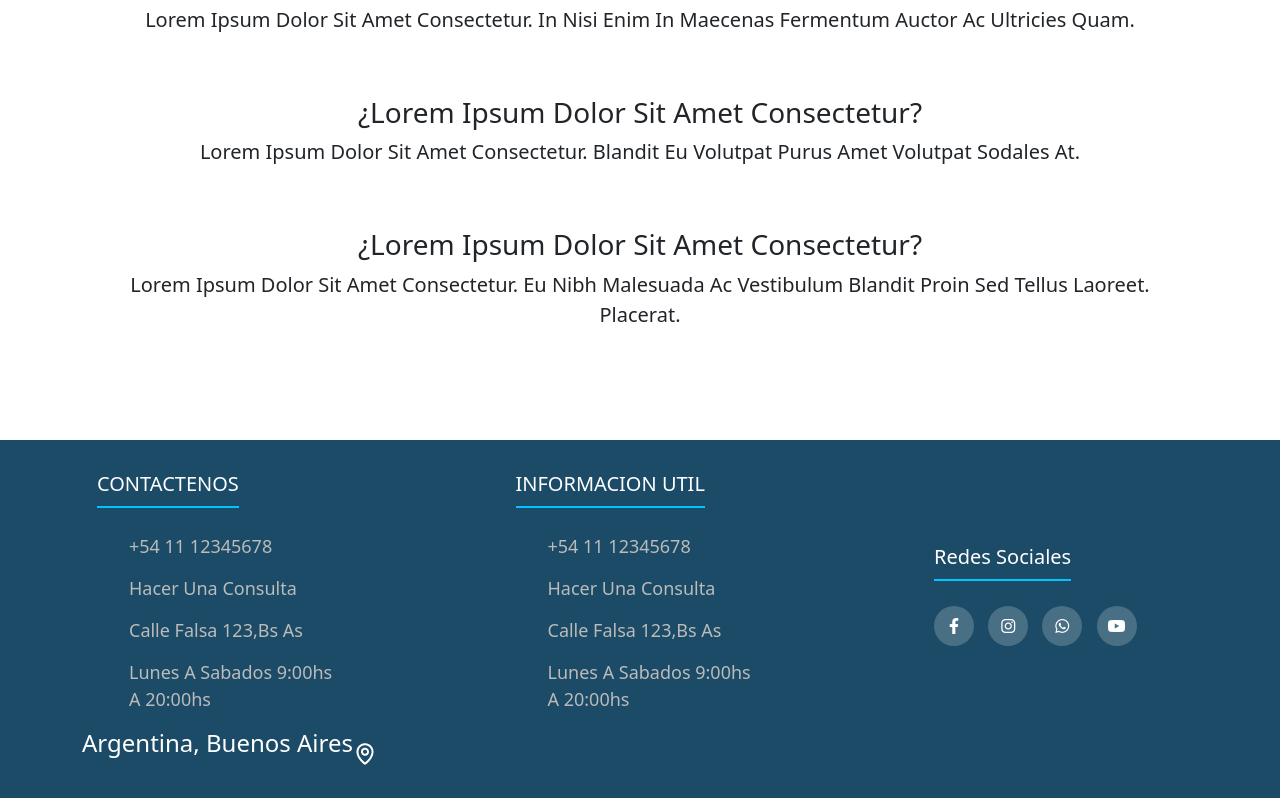
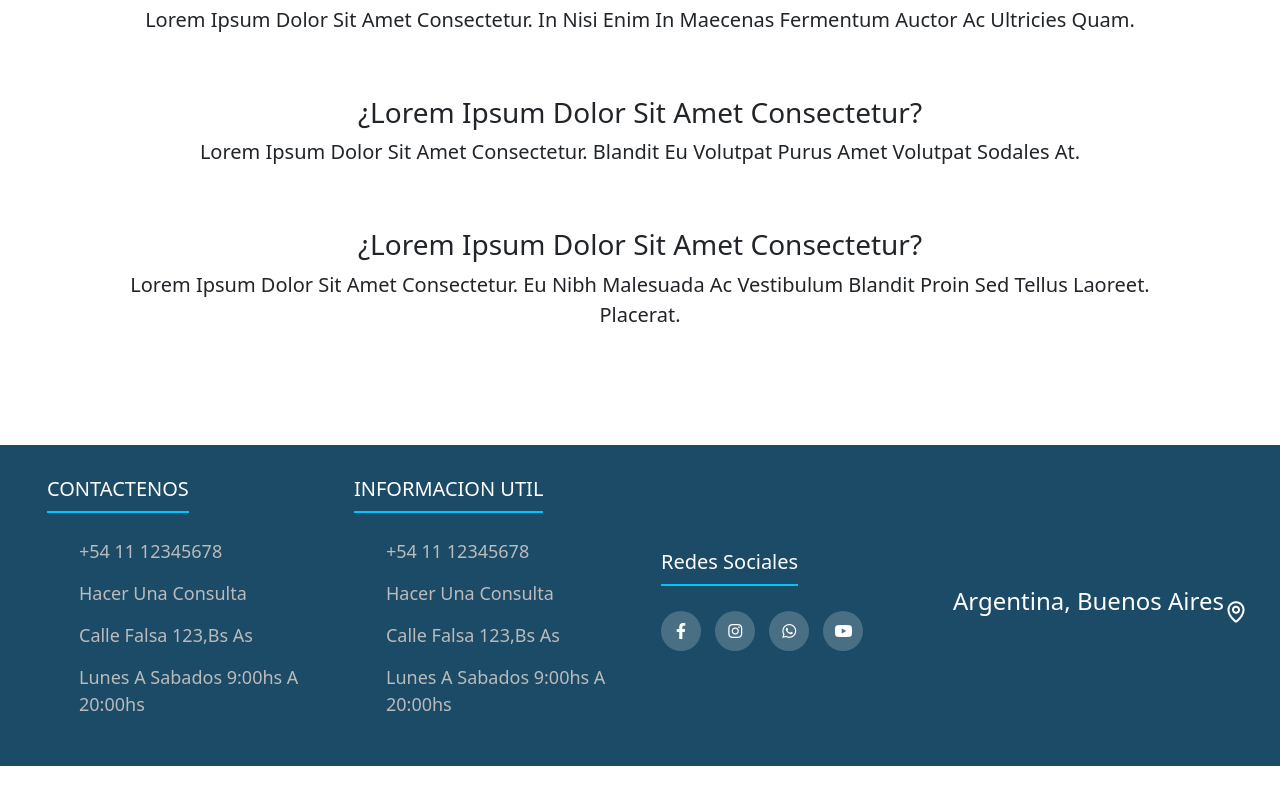
Before and after one commit to Agusibanez/Entrega-final-ibanez.agus, a plain HTML site: page pages/ayuda.html in a window 1280 px wide. Shown: the part 1021-1819 px from the top of the page. After the commit the page ends 1787 px from the top, so only its background shows below. Drawn offline with nearby package versions, Linux system fonts and the light colour scheme.

Commit message:
actualizacion

```diff
--- a/css/style.css
+++ b/css/style.css
@@ -129,7 +129,6 @@ header a:hover{
 .pie{
     background-color: #1B4B66;
     padding: 2rem;
-    margin: -0.3125rem;
 }
 .pie-container{
     max-width: 110rem;
--- a/pages/ayuda.html
+++ b/pages/ayuda.html
@@ -57,7 +57,7 @@
     </main>
     <footer>
         <section class="pie">
-            <div class="container">
+            <div class="pie-container">
                 <div class="footer-row">
                     <article class="footer-links">
                         <h4>CONTACTENOS</h4>
```
Also changed, not shown: index.html (+1 -1 lines), pages/catalogo.html (+1 -1 lines), pages/conocenos.html (+1 -1 lines).
